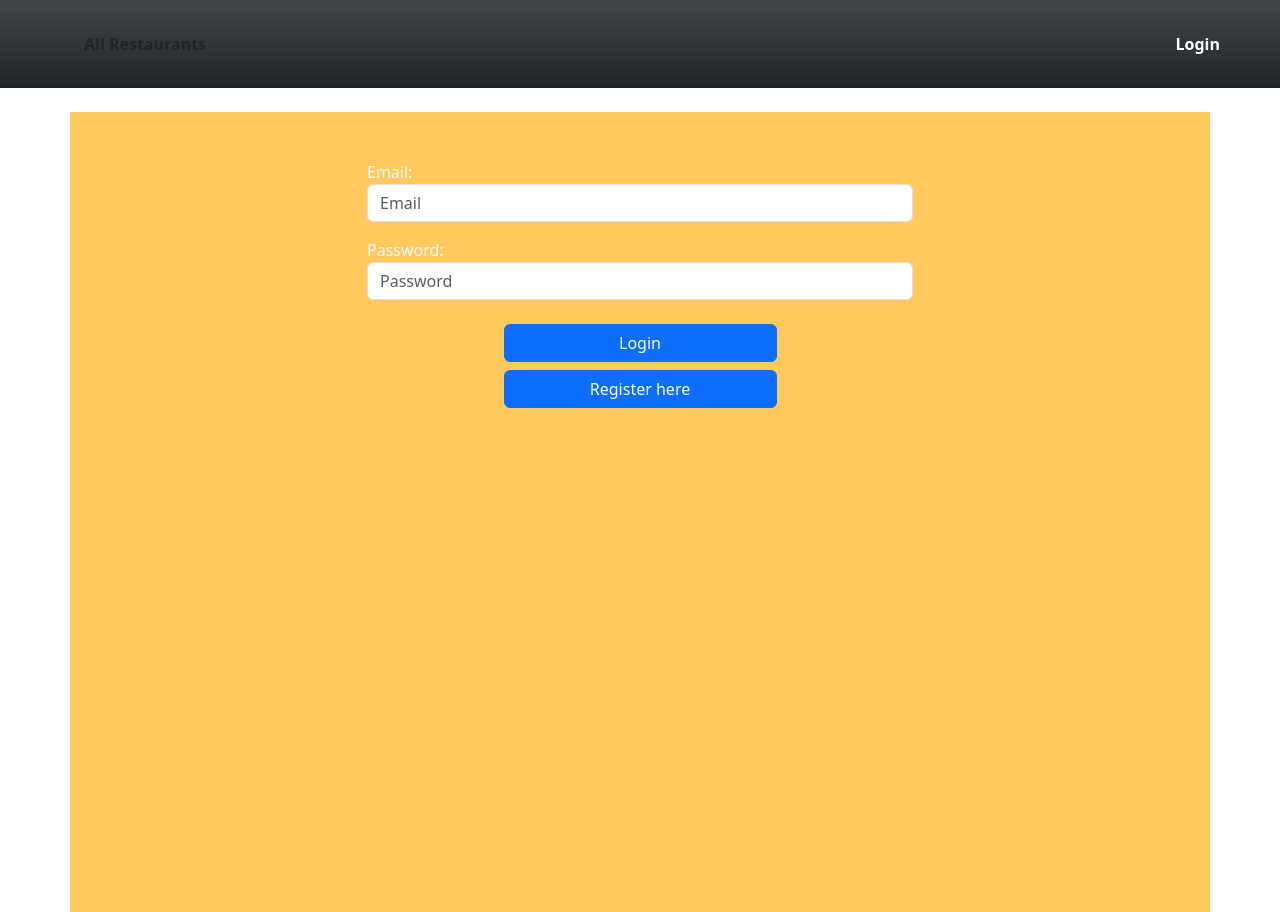
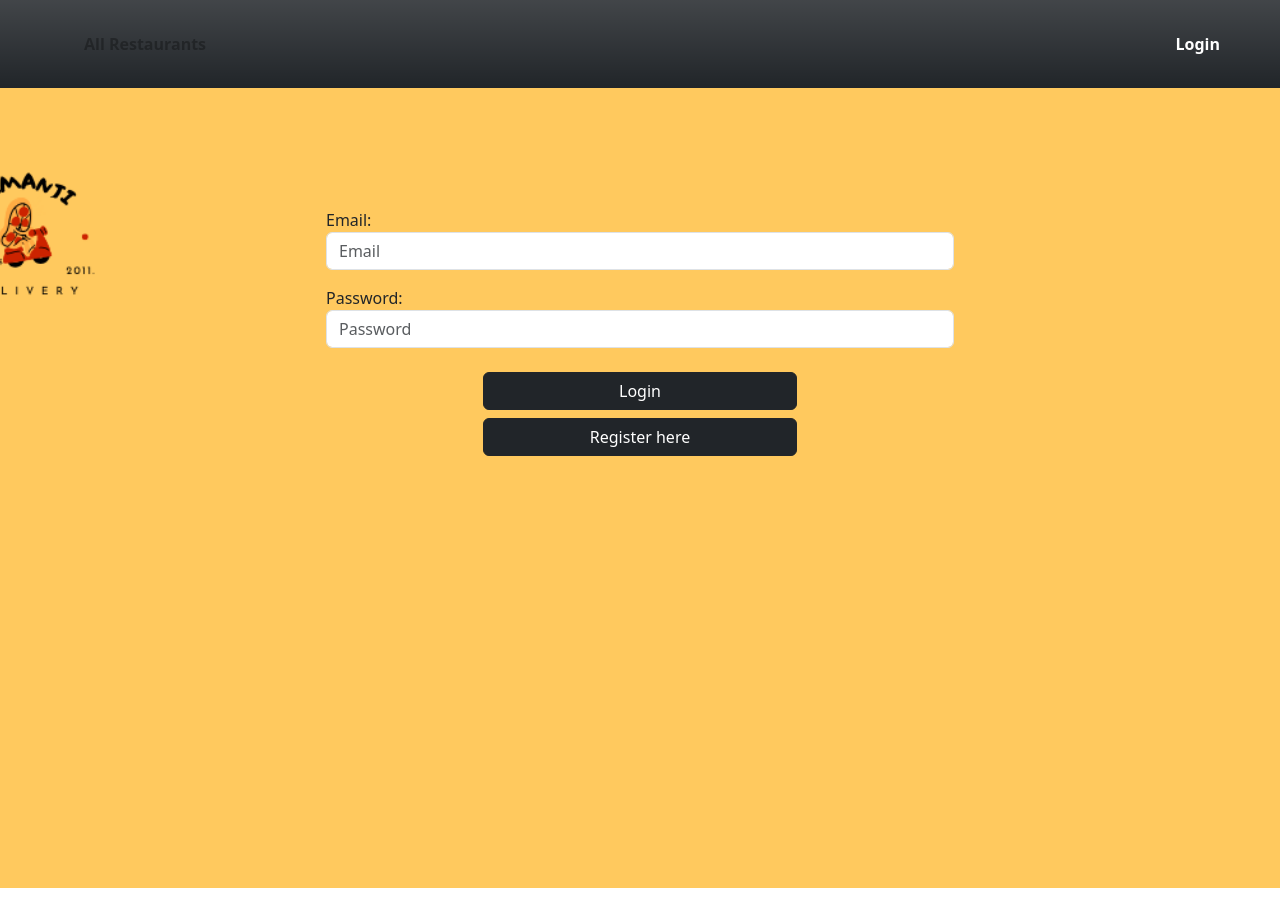
Before and after one commit to alessandrocervoni/jamanjireact, a React (Create React App) app: page /login in a window 1280 px wide. After the commit the page ends 888 px from the top, so only its background shows below. Built offline with nearby package versions, Linux system fonts and the light colour scheme.

Commit message:
Grafica ok

```diff
--- a/src/components/delivery/AcceptedDelivery.js
+++ b/src/components/delivery/AcceptedDelivery.js
@@ -57,6 +57,7 @@ export default function AcceptedDelivery() {
 
     return (
         <>
+        <div style={{ minHeight: '100vh', backgroundImage: `url('http://localhost:3000/Sfondo.png')`,  backgroundSize: '100% 100%', backgroundPosition: 'center' }}>
             <div className="mb-3">
                 <label htmlFor="payment" className="form-label">RIEPILOGO:</label>
                 <p>Il ristorante {restAcc.name} ti ringrazia per l'ordine!</p>
@@ -70,7 +71,7 @@ export default function AcceptedDelivery() {
                 )}
                 <p>Orario confermato alle {delivery.expected_arrival}</p>
                 <p>Note inserite: {delivery.notes}</p>
-
+            </div>
             </div>
         </>
     );
--- a/src/components/delivery/ConfirmDelivery.js
+++ b/src/components/delivery/ConfirmDelivery.js
@@ -26,7 +26,6 @@ export default function ConfirmDelivery()
             expected_arrival: ea
         }
         axios.put("/delivery/buy/"+delivery.id,requestBody)
-        alert("Ordine confermato");
     }
 
 
@@ -51,6 +50,7 @@ export default function ConfirmDelivery()
 
     return (
         <form onSubmit={handleSubmit}>
+            <div style={{ minHeight: '100vh', backgroundImage: `url('http://localhost:3000/Sfondo.png')`,  backgroundSize: '100% 100%', backgroundPosition: 'center' }}>
             <div className="mb-3">
                 <label htmlFor="payment" className="form-label">Starting delivery Time:</label>
                 <select
@@ -67,6 +67,7 @@ export default function ConfirmDelivery()
                 </select>
             </div>
             <Link type="submit" className="btn btn-primary" to="/acceptedDelivery" onClick={saveDelivery}> Save Payment Method</Link>
+            </div>
         </form>
     );
 }
--- a/src/components/delivery/CreateDelivery.js
+++ b/src/components/delivery/CreateDelivery.js
@@ -119,7 +119,7 @@ export default function CreateDelivery() {
 
 
     return (
-        <div className="container">
+        <div className="container" style={{ minHeight: '100vh', margin: 0, padding: 0, backgroundImage: `url('http://localhost:3000/Sfondo.png')`, backgroundSize: 'cover', backgroundPosition: 'center' }}>
             <div className="row justify-content-center">
                 <div className="col-md-8">
                     <div className="card">
--- a/src/components/login/Login.js
+++ b/src/components/login/Login.js
@@ -3,6 +3,7 @@ import { useRef  } from "react"
 import { atom, useAtom } from 'jotai';
 import axios from "axios";
 import { Link, useNavigate } from "react-router-dom";
+import 'bootstrap/dist/css/bootstrap.css';
 
 
 export default function Login()
@@ -61,27 +62,29 @@ export default function Login()
 
         return (
             <>
-                <div className="container" style={{ minHeight: '100vh', backgroundImage: `url('http://localhost:3000/Jamanji.png')`, backgroundSize: 'cover', backgroundPosition: 'center' }}>
-                    <div className="row justify-content-center mb-4">
-                        <div className="col-md-6">
+        <div style={{ minHeight: '100vh', backgroundImage: `url('http://localhost:3000/Sfondo.png')`, backgroundSize: 'cover', backgroundPosition: 'center' }}>
+            <div className="row justify-content-center">
+                <div className="col-6">
                     <form>
                         <br>
                         </br>
                         <br>
                         </br>
-                                <div className="form-group mb-3 text-light">
+                        <br>
+                        </br>
+                        <div className="form-group mt-5 mb-3 text-dark">
                             <label>Email:</label>
                             <input type="text" ref={emailIn} className="form-control" placeholder="Email" required />
                         </div>
-                                <div className="form-group mb-4 text-light">
+                        <div className="form-group mb-4 text-dark">
                             <label>Password:</label>
                             <input type="password" ref={pwIn} className="form-control" placeholder="Password" required />
                         </div>
                         <div className="d-grid gap-2 col-6 mx-auto mb-2">
-                                    <button className="btn btn-primary btn-block" type="button" onClick={handleLogin}>Login</button>
+                            <button className="btn btn-dark btn-block" type="button" onClick={handleLogin}>Login</button>
                         </div>
                         <div className="d-grid gap-2 col-6 mx-auto">
-                                    <Link className="btn btn-primary btn-block" to="/registration">Register here</Link>
+                            <Link className="btn btn-dark btn-block" to="/registration">Register here</Link>
                         </div>
                     </form>
                 </div>
--- a/src/components/navbar/Navbar.js
+++ b/src/components/navbar/Navbar.js
@@ -1,6 +1,7 @@
 import { Link, useNavigate } from "react-router-dom";
 import { currentUser } from "../../App";
 import { useAtom } from "jotai";
+import 'bootstrap/dist/css/bootstrap.css';
 
 
 const Navbar = () => {
@@ -29,7 +30,7 @@ const Navbar = () => {
 
 const UnauthenticatedNavbar = () => {
     return (
-        <nav class="navbar navbar-expand-lg bg-light mb-4 sticky-top bg-dark bg-gradient">
+        <nav class="navbar navbar-expand-lg bg-light sticky-top bg-dark bg-gradient">
             <div class="container-fluid">
                 <button class="navbar-toggler" type="button" data-bs-toggle="collapse" data-bs-target="#navbarNav" aria-controls="navbarNav" aria-expanded="false" aria-label="Toggle navigation">
                     <span class="navbar-toggler-icon"></span>
@@ -53,7 +54,7 @@ const UnauthenticatedNavbar = () => {
 
 const AuthenticatedNavbar = ({ user, logout }) => {
     return (
-        <nav class="navbar navbar-expand-lg bg-light mb-4 sticky-top bg-dark bg-gradient">
+        <nav class="navbar navbar-expand-lg bg-light sticky-top bg-dark bg-gradient">
             <div class="container-fluid">
                 <button class="navbar-toggler" type="button" data-bs-toggle="collapse" data-bs-target="#navbarNav" aria-controls="navbarNav" aria-expanded="false" aria-label="Toggle navigation">
                     <span class="navbar-toggler-icon"></span>
--- a/src/components/registration/Registration.js
+++ b/src/components/registration/Registration.js
@@ -3,7 +3,7 @@ import { useAtom } from "jotai";
 import { useRef, useState } from "react";
 import axios from "axios";
 import { useNavigate } from "react-router-dom";
-
+import 'bootstrap/dist/css/bootstrap.css';
 
 export default function Registration()
 {
@@ -57,6 +57,8 @@ export default function Registration()
             return;
         }
 
+
+
         axios.post("/user/register", newUser)
             .then((response) => {
                 setNew({
@@ -67,6 +69,7 @@ export default function Registration()
                     positionY: ""
                 });
                 setUser(response.data);
+                alert("Utente inserito con successo, può procedere al login!")
                 navigate('/login');
             })
             .catch((error) => {
@@ -82,9 +85,15 @@ export default function Registration()
     }
 
     return (
-        <div className="container" style={{ minHeight: '100vh', backgroundImage: `url('///Users/alex/Downloads/Black%20and%20Yellow%20Modern%20Food%20Delivery%20Facebook%20Ad.png')`,  backgroundSize: '100% 100%', backgroundPosition: 'center' }}>
+        <div style={{ minHeight: '100vh', backgroundImage: `url('http://localhost:3000/Sfondo.png')`,  backgroundSize: '100% 100%', backgroundPosition: 'center' }}>
             <div className="row justify-content-center">
-                <div className="col-md-6">
+                <div className="col-6">
+                    <br>
+                    </br>
+                    <br>
+                    </br>
+                    <br>
+                    </br>
                     <h2 className="text-center mb-4">Registration</h2>
                     <form>
                         <div className="form-group mb-3">
@@ -105,7 +114,7 @@ export default function Registration()
 
                         {/* BUTTON REGISTRAZIONE */}
                         <div className="d-grid gap-2 col-3 mx-auto">
-                            <button className="btn btn-primary" type="button" onClick={UploadUser}>Register</button>
+                            <button className="btn btn-dark" type="button" onClick={UploadUser}>Register</button>
                         </div>
 
                     </form>
--- a/src/components/restaurant/AllRestaurants.js
+++ b/src/components/restaurant/AllRestaurants.js
@@ -4,8 +4,7 @@ import axios from "axios";
 import { Link } from "react-router-dom";
 import { useAtom } from "jotai";
 
-export default function AllRestaurants()
-{
+export default function AllRestaurants() {
     const [restaurants, setRestaurants] = useState([]);
     const [filteredRestaurants, setFilteredRestaurants] = useState([]);
     const [foodTypes, setFoodTypes] = useState([]);
@@ -25,8 +24,7 @@ export default function AllRestaurants()
     const searchFoodTypes = useRef(null);
     const searchMaxDistance = useRef(null);
 
-    function filter()
-    {
+    function filter() {
         const selectedFoodType = searchFoodTypes.current.value;
         const maxDistance = parseInt(searchMaxDistance.current.value);
 
@@ -49,8 +47,7 @@ export default function AllRestaurants()
         setIsFiltered(true);
     }
 
-    function calculateDistance(user, restaurant)
-    {
+    function calculateDistance(user, restaurant) {
         const x1 = user.positionX;
         const y1 = user.positionY;
         const x2 = restaurant.positionX;
@@ -63,20 +60,20 @@ export default function AllRestaurants()
         return Math.round(distance);
     }
 
-    function resetFilter()
-    {
+    function resetFilter() {
         setFilteredRestaurants(restaurants);
         setIsFiltered(false);
     }
 
-    function FilterForm()
-    {
+    function FilterForm() {
         const foodTypeOptions = foodTypes.map((foodType, index) => (
             <option key={index} value={foodType}>{foodType}</option>
         ));
 
         return (
-            <div className="card text-center mb-3" style={{ position: "sticky", top: "100px", width: "18rem", margin: "3% auto" }}>
+            <>
+            {/* <br></br><br></br><br></br><br></br><br></br><br></br><br></br><br></br><br></br><br></br><br></br> */}
+                <div className="card text-center mb-3" style={{ position: "sticky", top: "450px", width: "18rem", margin: "3% auto" }}>
                     <div className="card-body">
                         <h5 className="card-title">Filter</h5>
                         <form>
@@ -93,33 +90,32 @@ export default function AllRestaurants()
                                 {isFiltered ? (
                                     <button onClick={resetFilter} type="button" className="btn btn-secondary">Reset Filter</button>
                                 ) : (
-                                <button onClick={filter} type="button" className="btn btn-primary">Filter now</button>
+                                    <button onClick={filter} type="button" className="btn btn-dark">Filter now</button>
                                 )}
                             </div>
                         </form>
                     </div>
                 </div>
+            </>
         );
     }
 
-    function CardGrid()
-    {
+    function CardGrid() {
         return (
             <>
-                {
-                    user &&
+                {user &&
                     <div className="row row-cols-md-3 g-4" style={{ marginTop: "0%" }}>
                         {filteredRestaurants.map((restaurant) => {
                             return (
-                                <div key={restaurant.id} className="col">
-                                    <div className="card">
+                                <div key={restaurant.id} className="col-md-4">
+                                    <div className="card h-100">
                                         <div className="card-body">
                                             <h5 className="card-title">{restaurant.name}</h5>
-                                            <img src={restaurant.imgUrl} className="card-img-top" alt="UrlImg" />
+                                            <img src={restaurant.imgUrl} className="card-img-top" style={{ height: "200px", objectFit: "cover" }} alt="UrlImg" />
                                             <p className="card-text">{restaurant.isOpen}</p>
                                             <p className="card-text">Food Types: {restaurant.foodTypes.join(', ')}</p>
                                             <p className="card-text">Distance: {calculateDistance(user, restaurant)}m</p>
-                                            <Link to={"/restaurantDetail/"+restaurant.id+"/"+user.id} className="btn btn-primary">Go to Restaurant Detail</Link>
+                                            <Link to={"/restaurantDetail/" + restaurant.id + "/" + user.id} className="btn btn-dark">Go to Restaurant Detail</Link>
                                         </div>
                                     </div>
                                 </div>
@@ -132,7 +128,7 @@ export default function AllRestaurants()
     }
 
     return (
-        <div className="p-3 text-center">
+        <div className="p-3 text-center" style={{ minHeight: '100vh', backgroundImage: `url('http://localhost:3000/Sfondo.png')`, backgroundSize: 'contain', backgroundPosition: 'center center' }}>
             <div className="row">
                 <div className="col-sm-3">
                     <FilterForm />
--- a/src/components/restaurant/RestaurantDetail.js
+++ b/src/components/restaurant/RestaurantDetail.js
@@ -35,20 +35,7 @@ export default function RestaurantDetail(props)
 
 
     return (
-            <div>
-                {/* <div className="restaurant-info" style={{ border: '2px solid #ccc', padding: '10px', textAlign: 'center', width: '300px', fontFamily: 'Arial, sans-serif' }}>
-                                <h5 className="card-title">{restaurant.name}</h5>
-                                <ul className="list-group">
-                                    <img src={restaurant.imgUrl} className="card-img-top" alt="UrlImg" />
-                                    <li className="list-group-item">Phone: {restaurant.phone}</li> <li className="list-group-item">Opening Hour: {restaurant.openingHour}</li>
-                                    <li className="list-group-item">Closing Hour: {restaurant.closingHour}</li> <li className="list-group-item">Position X: {restaurant.positionX}</li>
-                                    <li className="list-group-item">Position Y: {restaurant.positionY}</li> <li className="list-group-item">Food Types: {restaurant.foodTypes}</li>
-                                    <li className="list-group-item">Delivery Price Per Unit: {restaurant.deliveryPricePerUnit}</li>  <li className="list-group-item">Max Delivery Distance: {restaurant.maxDeliveryDistance}</li>
-                                    <li className="list-group-item">Max Delivery Distance: {restaurant.maxDeliveryDistance}</li>
-                                </ul>
-                </div> */}
-
-
+        <div style={{ minHeight: '100vh', backgroundImage: `url('http://localhost:3000/Sfondo.png')`, backgroundSize: 'cover', backgroundPosition: 'center' }}>
             <div style={{ display: "flex", justifyContent: "center" }}>
                 <div
                     className="restaurant-info"
@@ -57,12 +44,11 @@ export default function RestaurantDetail(props)
                         padding: "10px",
                         textAlign: "center",
                         maxWidth: "500px",
-                                width: "300%",
+                        width: "100%",
                         fontFamily: "Arial, sans-serif",
                         marginBottom: "20px",
                     }}
                 >
-
                     <h5 className="card-title">{restaurant.name}</h5>
                     <ul className="list-group">
                         <img src={restaurant.imgUrl} className="card-img-top" alt="UrlImg" />
@@ -77,8 +63,8 @@ export default function RestaurantDetail(props)
                     </ul>
                 </div>
             </div>
-
-                    <MenuForm id={id}/>
+            <MenuForm id={id} />
         </div>
     );
+
     }
```
Also changed, not shown: public/Jamanji.png (deleted), public/Sfondo.png (added). Lines whose indentation alone changed are shown as unchanged.
